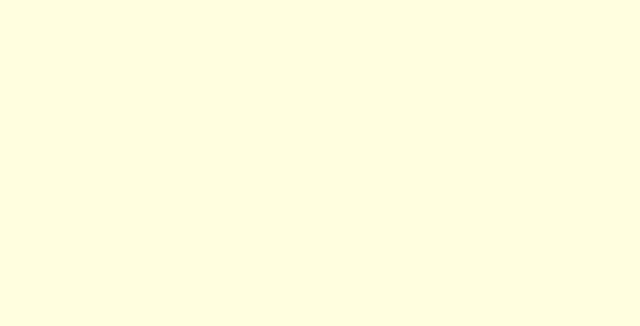
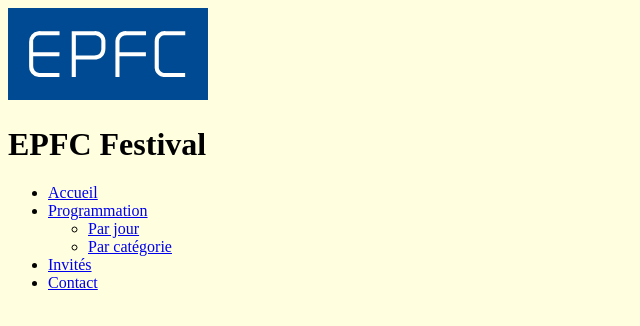
Before and after one commit to cedryc-ruth/festival2024, a plain HTML site: page index.html in a window 1280 px wide. Shown: the whole page, without its empty margins (0-640 px from the left). Drawn offline with Linux system fonts and the light colour scheme.

Commit message:
Menu de navigation

```diff
--- a/index.html
+++ b/index.html
@@ -6,5 +6,26 @@
 <link rel="stylesheet" href="css/style.css">
 </head>
 <body>
+    <header>
+        <div>
+            <img src="images/logo.svg" alt="logo" width="200">
+            <h1>EPFC Festival</h1>
+        </div>
+        <nav>
+            <ul>
+                <li><a href="#">Accueil</a></li>
+                <li><a href="#">Programmation</a>
+                    <ul>
+                        <li><a href="#">Par jour</a></li>
+                        <li><a href="#">Par catégorie</a></li>
+                    </ul>
+                </li>
+                <li><a href="#">Invités</a></li>
+                <li><a href="#">Contact</a></li>
+            </ul>
+        </nav>
+    </header>
+    <main></main>
+    <footer></footer>
 </body>
 </html>
```
Also changed, not shown: images/logo.svg (added).
